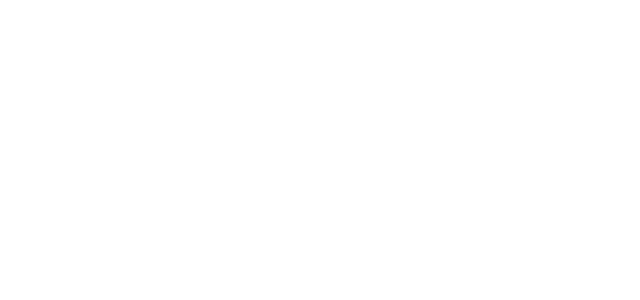
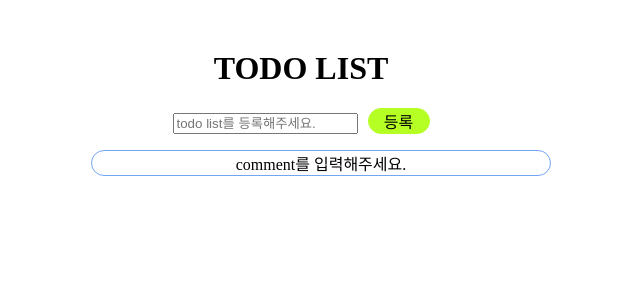
Before and after one commit to jnhk123/momjobgo-vue-15, a Vue app: page / in a window 1280 px wide. Shown: the top 300 px of the page, without its empty margins (339-979 px from the left). Built offline with nearby package versions, Linux system fonts and the light colour scheme.

Commit message:
todo-list

```diff
--- a/src/App.vue
+++ b/src/App.vue
@@ -1,20 +1,96 @@
 <template>
-  <div id="app"></div>
+  <div id="container">
+    <h1>TODO LIST</h1>
+    <p>
+      <input
+        class="comment-input"
+        type="text"
+        v-model="comment"
+        placeholder="todo list를 등록해주세요."
+        ref="input_ref"
+      />
+      <span class="submit" @click="apply">등록</span>
+    </p>
+    <ul class="todo-ul">
+      <li class="todo-li" v-for="(todo, index) in todoList" :key="index">
+        <span
+          style="color: red"
+          v-show="todo.createdAt.getTime() + 1000 * 10 > new Date().getTime()"
+          >New</span
+        >
+        {{ todo.comment }}
+        <img
+          @click="deleteTodo(index)"
+          class="icon"
+          src="./assets/delete_icon.png"
+        />
+      </li>
+      <li class="todo-li" v-if="todoList.length === 0">
+        comment를 입력해주세요.
+      </li>
+    </ul>
+  </div>
 </template>
 
 <script>
 export default {
-  components: {},
+  data() {
+    return {
+      comment: "",
+      todoList: [],
+    };
+  },
+
+  methods: {
+    apply() {
+      if (!this.comment) {
+        alert("comment를 입력해주세요.");
+        this.$refs.input_ref.focus();
+        return;
+      }
+      this.todoList.push({ comment: this.comment, createdAt: new Date() });
+    },
+
+    deleteTodo(index) {
+      this.todoList.splice(index, 1);
+    },
+  },
+
+  created() {
+    setInterval(() => {
+      this.todoList = this.todoList.map((todo) => todo);
+    }, 2000);
+  },
 };
 </script>
 
 <style scoped>
-#app {
-  font-family: Avenir, Helvetica, Arial, sans-serif;
-  -webkit-font-smoothing: antialiased;
-  -moz-osx-font-smoothing: grayscale;
+#container {
+  width: 500px;
+  margin: 50px auto;
   text-align: center;
-  color: #2c3e50;
-  margin-top: 60px;
+}
+
+.submit {
+  margin-left: 10px;
+  border: 1px solid #b6ff24;
+  background-color: #b6ff24;
+  width: 60px;
+  display: inline-block;
+  border-radius: 20px;
+  cursor: pointer;
+}
+
+.todo-li {
+  list-style: none;
+  border: 1px solid #73a5f5;
+  border-radius: 20px;
+  margin-bottom: 10px;
+}
+
+.icon {
+  padding: 10px 5px;
+  width: 15px;
+  height: 20px;
 }
 </style>
```
Also changed, not shown: src/assets/delete_icon.png (added).
